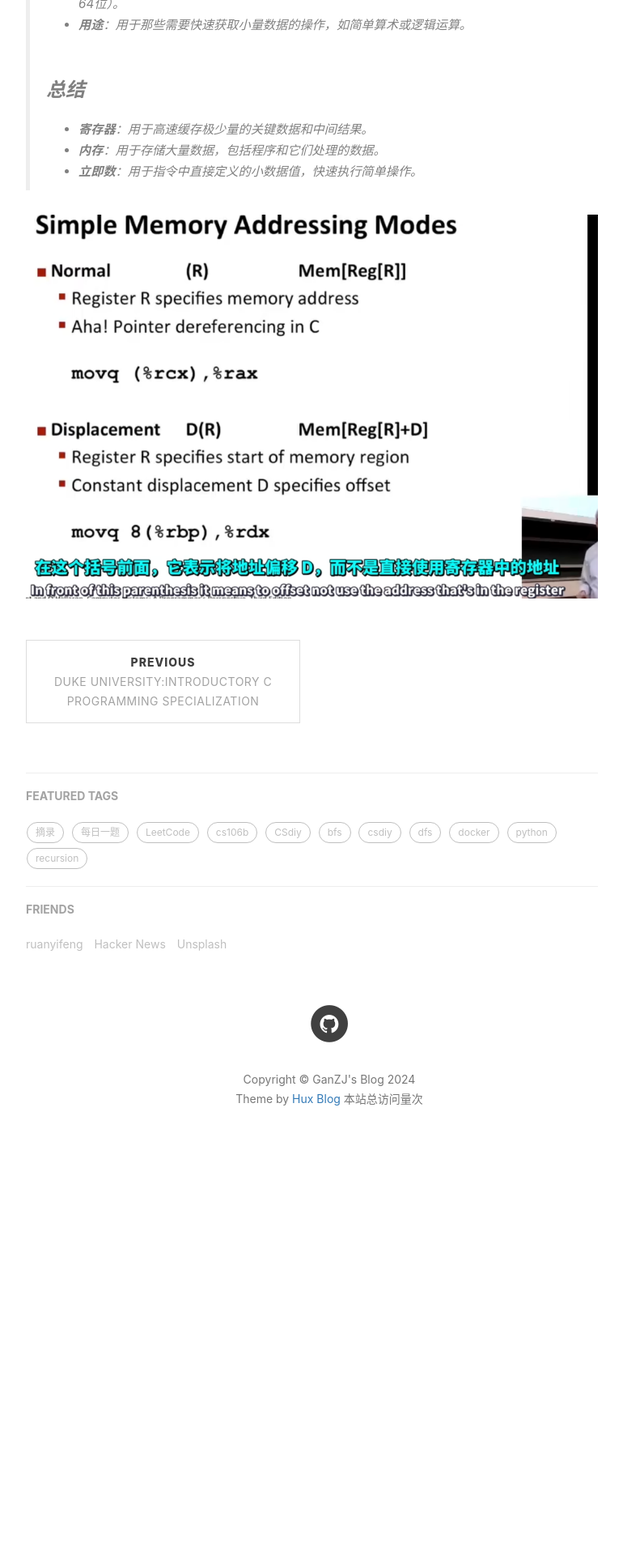
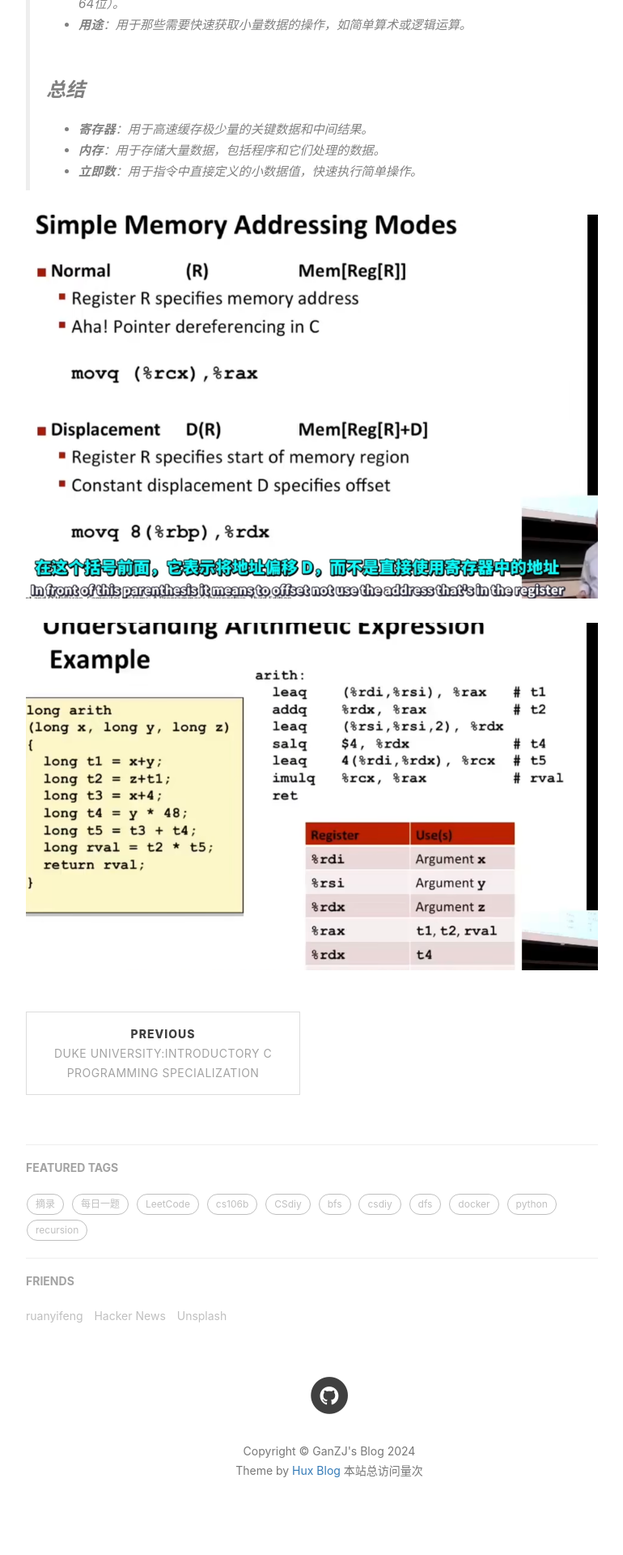
Before and after one commit to Lhrek/Lhrek.github.io, a Jekyll site: the page built from _posts/2024-8-16-CSAPP.md, in a window 1280 px wide. Shown: the part 3159-5079 px from the top of the page at 81% size, without its empty margins (233-1003 px from the left). Built offline with Jekyll 4.4.1, drawn with Linux system fonts in a browser that asks for light colours; nearby versions of some CDN libraries; comment, search, counter and statistics services are not loaded; before the commit the page ends 4620 px from its top, so only the background shows below that.

Commit message:
mac commit

```diff
--- a/_posts/2024-8-16-CSAPP.md
+++ b/_posts/2024-8-16-CSAPP.md
@@ -72,3 +72,5 @@ tags:
 > - **立即数**：用于指令中直接定义的小数据值，快速执行简单操作。
 
 <img src="/img/in-post/image-20240818003219827.png" alt="image-20240818003219827" style="zoom:50%;" />
+
+<img src="/img/in-post/image-20240818010124291.png" alt="image-20240818010124291" style="zoom:50%;" />
```
Also changed, not shown: img/in-post/image-20240818010124291.png (added).
